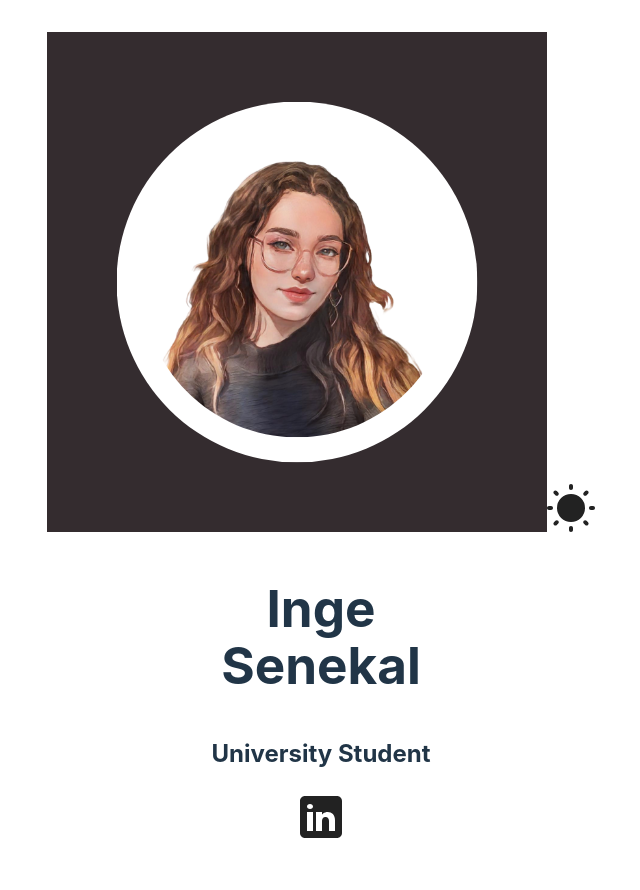
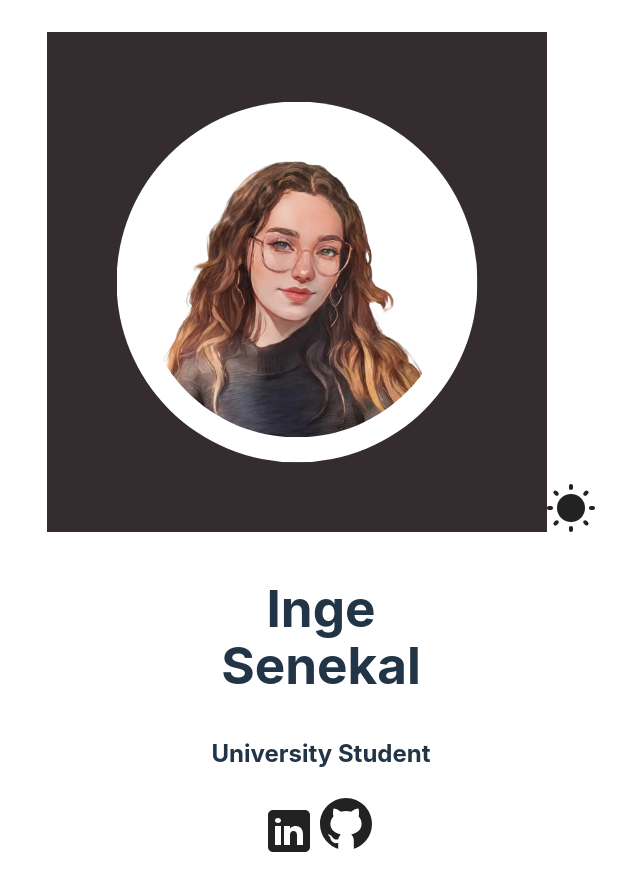
Before and after one commit to IngeSenekal/Inge-Senekal-Virtual-CV, a React (Vite) app: page / in a window 1280 px wide. Shown: the top 890 px of the page, without its empty margins (319-959 px from the left). Built offline with nearby package versions, Linux system fonts and the light colour scheme.

Commit message:
Added gitHub to my CV

```diff
--- a/src/sections/Hero/Hero.jsx
+++ b/src/sections/Hero/Hero.jsx
@@ -2,6 +2,7 @@ import styles from "./HeroStyles.module.css";
 import heroImg from "../../assets/User.png";
 import themeIcon from "../../assets/sun.svg";
 import linkedInIcon from "../../assets/linkedin-light.svg";
+import gitHubIcon from "../../assets/github-light.svg";
 
 function Hero() {
   return (
@@ -30,6 +31,12 @@ function Hero() {
             <img src={linkedInIcon} alt="LinkedIn Icon" />
           </a>
         </span>
+
+        <span>
+          <a href="https://github.com/IngeSenekal" target="_blank">
+            <img src={gitHubIcon} alt="Github Icon" />
+          </a>
+        </span>
       </div>
     </section>
   );
```
Also changed, not shown: src/assets/github-light.svg (added).
